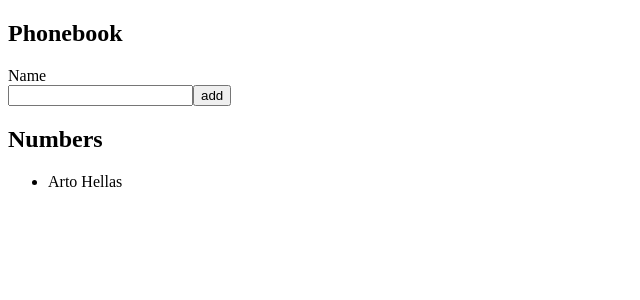
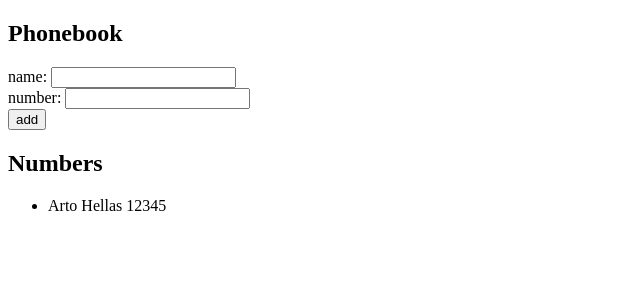
Before and after one commit to kllelndhlm/FullStackOpen, a React (Vite) app in the folder 2/puhelinluettelo/: page / in a window 1280 px wide. Shown: the top 300 px of the page, without its empty margins (0-640 px from the left). Built offline with nearby package versions, Linux system fonts and the light colour scheme.

Commit message:
Part 2 Exercise 8

```diff
--- a/2/puhelinluettelo/src/App.jsx
+++ b/2/puhelinluettelo/src/App.jsx
@@ -3,48 +3,58 @@ import { useState } from 'react'
 const App = () => {
   const [persons, setPersons] = useState([
     { name: 'Arto Hellas' ,
+    number: '12345',
     id: 1}
   ])
   const [newName, setNewName] = useState('')
+  const [newNumber, setNewNumber] = useState('')
 
   const addName = (event) => {
     event.preventDefault()
-    console.log(persons.map(name => name.name))
     if (persons.map(name => name.name).includes(newName))
       return (
         alert(`${newName} is already added to phonebook`)
       )
     const nameObject = {
       name: newName,
+      number: newNumber,
       id: persons.length + 1
     }
 
     setPersons(persons.concat(nameObject))
     setNewName('')
+    setNewNumber('')
   }
 
   const handleNameChange = (event) => {
+    setNewName(event.target.value)
+  }
 
-    console.log(event.target.value)
-    setNewName(event.target.value)
+  const handleNumberChange = (event) => {
+    setNewNumber(event.target.value)
   }
 
   return (
     <div>
       <h2>Phonebook</h2>
-      Name
       <form onSubmit={addName}>
-          <input
-            value={newName}
-            onChange={handleNameChange}
+        <div>name: <input
+          value={newName}
+          onChange={handleNameChange}
           />
-          <button type="submit"><address></address>add</button>
+        </div>
+        <div>number: <input
+          value={newNumber}
+          onChange={handleNumberChange}
+          />
+        </div>
+        <button type="submit">add</button>
       </form>
       <h2>Numbers</h2>
       <ul>
         {persons.map(name =>
           <li key={name.id}>
-            {name.name}
+            {name.name} {name.number}
           </li>
         )}
       </ul>
```
